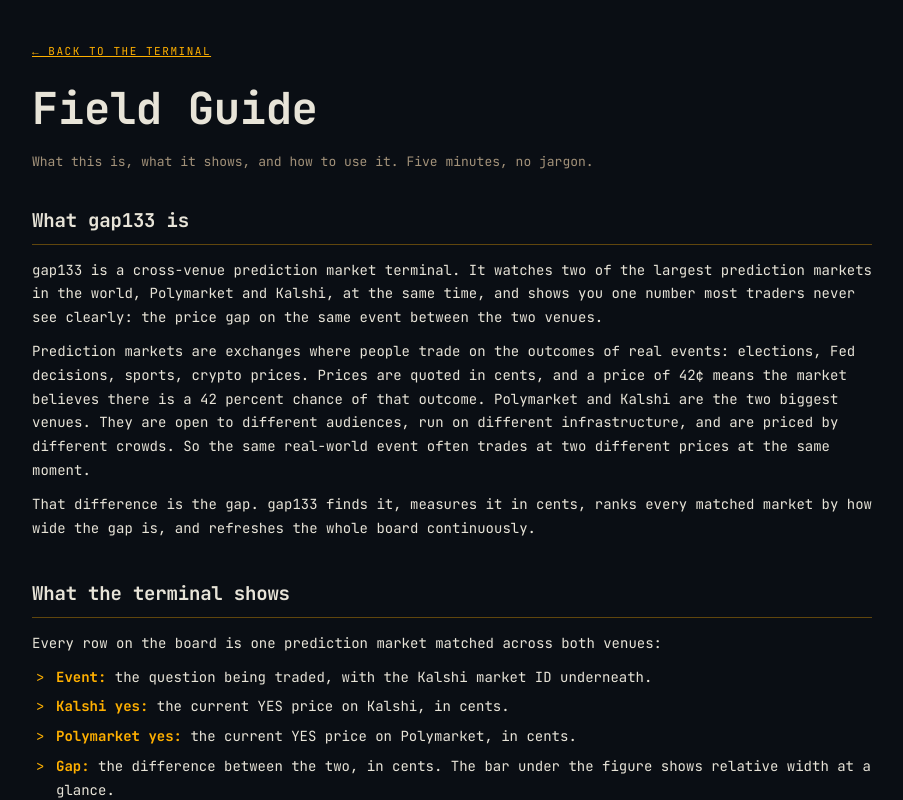
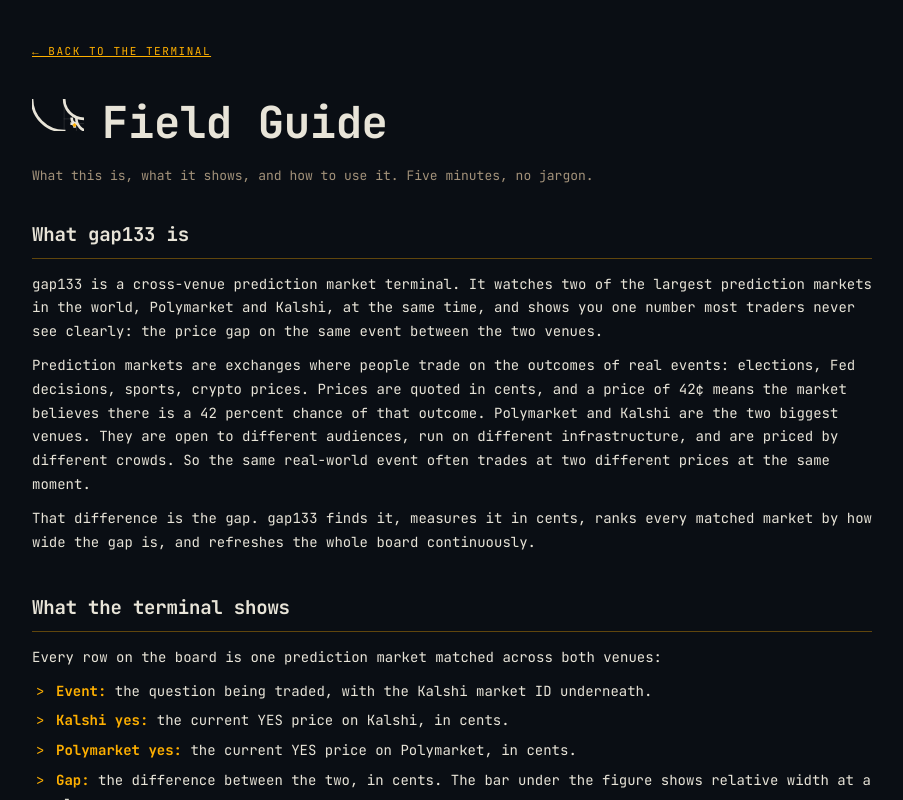
Before and after one commit to Romil10/gap133, a Next.js app: page /guide in a window 1280 px wide. Shown: the top 800 px of the page, without its empty margins (188-1091 px from the left). Built offline with nearby package versions, Linux system fonts and the light colour scheme; no server answers.

Commit message:
logo integration: spiral gauge SVG mark in the dashboard header (between live-dot and wordmark), guide page header + footer, all theme-reactive via currentColor + --accent diamond

```diff
--- a/app/dashboard-client.tsx
+++ b/app/dashboard-client.tsx
@@ -4,6 +4,7 @@
 import type { Snapshot, TieredSnapshot } from '../lib/snapshot';
 import type { MatchedPair } from '../lib/matcher';
 import { polymarketUrl, kalshiUrl } from '../lib/links';
+import { SpiralMark } from './spiral-mark';
 
 type SortKey = 'gap' | 'volume' | 'confidence';
 type Theme = 'daylight' | 'midnight' | 'chrome';
@@ -168,7 +169,10 @@
         <div className="wrap hdr-in">
           <div className="logo">
             <span className="live-dot" aria-hidden="true" />
-            GAP<span>/</span>133
+            <SpiralMark size={44} />
+            <span className="logo-txt">
+              GAP<span>/</span><b>133</b>
+            </span>
           </div>
           <div className="hdr-right">
             <nav className="hdr-nav">
--- a/app/globals.css
+++ b/app/globals.css
@@ -145,8 +145,10 @@
   font-weight: var(--display-weight, 700);
   letter-spacing: 0.1em;
   text-transform: var(--display-transform, none);
-  display: flex; align-items: center; gap: 10px;
+  display: flex; align-items: center; gap: 12px;
 }
+.logo .logo-txt { display: flex; align-items: baseline; gap: 0; }
+.logo .logo-txt b { color: var(--accent); font-weight: 800; }
 .logo .live-dot {
   width: 7px; height: 7px; border-radius: 50%; background: var(--green);
   animation: pulse 2.4s ease-in-out infinite;
@@ -508,6 +510,8 @@
 /* ---------- field guide page ---------- */
 .guide { padding-top: 40px; padding-bottom: 60px; max-width: 880px; }
 .guide-head { margin-bottom: 34px; }
+.guide-brand { display: flex; align-items: center; gap: 18px; margin-top: 14px; }
+.guide-brand h1 { margin-top: 0; }
 .backlink {
   font-family: var(--font-mono); font-size: 11px; letter-spacing: 0.14em;
   text-transform: uppercase; color: var(--muted);
--- a/app/guide/page.tsx
+++ b/app/guide/page.tsx
@@ -1,5 +1,6 @@
 import type { Metadata } from 'next';
 import Link from 'next/link';
+import { SpiralMark } from '../spiral-mark';
 
 export const metadata: Metadata = {
   title: 'Field Guide - gap133',
@@ -67,7 +68,10 @@
     <main className="wrap guide">
       <header className="guide-head">
         <Link href="/" className="backlink">&larr; back to the terminal</Link>
-        <h1>Field Guide</h1>
+        <div className="guide-brand">
+          <SpiralMark size={52} />
+          <h1>Field Guide</h1>
+        </div>
         <p className="sub">What this is, what it shows, and how to use it. Five minutes, no jargon.</p>
       </header>
 
@@ -176,9 +180,12 @@
       </section>
 
       <footer className="ftr">
-        <p>
-          Nothing on this page is trading advice or a solicitation. Data from the Polymarket and
-          Kalshi public APIs; venues own their marks. · <Link href="/">back to the terminal</Link>
+        <p style={{ display: 'flex', alignItems: 'center', gap: 10, flexWrap: 'wrap' }}>
+          <SpiralMark size={26} />
+          <span>
+            gap133 field guide · nothing here is trading advice or a solicitation. Data from the
+            Polymarket and Kalshi public APIs; venues own their marks. · <Link href="/">terminal</Link>
+          </span>
         </p>
       </footer>
     </main>
--- /dev/null
+++ b/app/spiral-mark.tsx
@@ -0,0 +1,34 @@
+// The gap133 spiral-gauge mark as an inline React SVG component.
+// Uses currentColor for the spiral strokes so it recolors per theme via the
+// text color, and a CSS-variable fill (--accent) for the diamond.
+
+export function SpiralMark({ size = 30 }: { size?: number }) {
+  return (
+    <svg
+      width={size}
+      height={size * (320 / 512)}
+      viewBox="0 0 512 320"
+      fill="none"
+      aria-hidden="true"
+      style={{ display: 'block' }}
+    >
+      <g stroke="currentColor" strokeWidth={26} strokeLinecap="square">
+        {/* construction partition (hairlines) */}
+        <g strokeWidth={4} opacity={0.3}>
+          <line x1="316.5" y1="0" x2="316.5" y2="316.5" />
+          <line x1="316.5" y1="195.5" x2="512" y2="195.5" />
+          <line x1="437.5" y1="195.5" x2="437.5" y2="316.5" />
+          <line x1="391" y1="242" x2="512" y2="242" />
+        </g>
+        {/* the spiral: quarter arcs */}
+        <path d="M 0 0 A 316.5 316.5 0 0 0 316.5 316.5" />
+        <path d="M 512 195.5 A 195.5 195.5 0 0 1 316.5 0" />
+        <path d="M 437.5 316.5 A 121 121 0 0 1 316.5 195.5" transform="translate(121,0)" />
+        <path d="M 437.5 242 A 46.5 46.5 0 0 1 391 195.5" />
+        <path d="M 391 242 A 28.5 28.5 0 0 1 419.5 270.5" />
+      </g>
+      {/* acid diamond in the eye */}
+      <rect x="404" y="242" width="30" height="30" fill="var(--accent)" transform="rotate(45 419 257)" />
+    </svg>
+  );
+}
```
